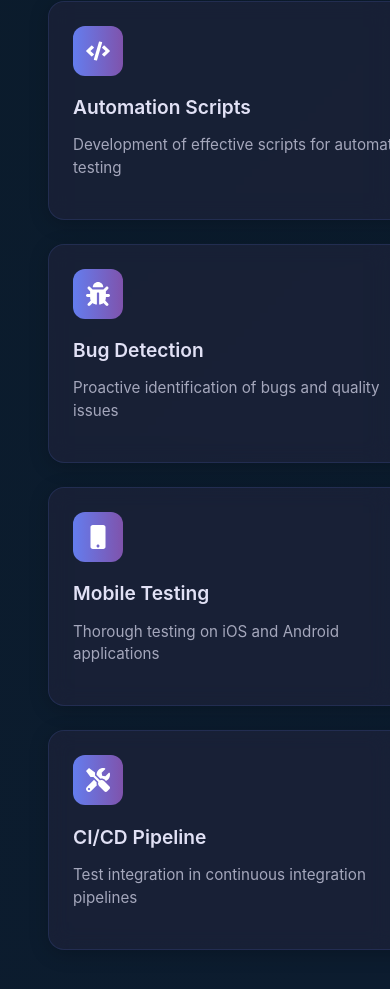
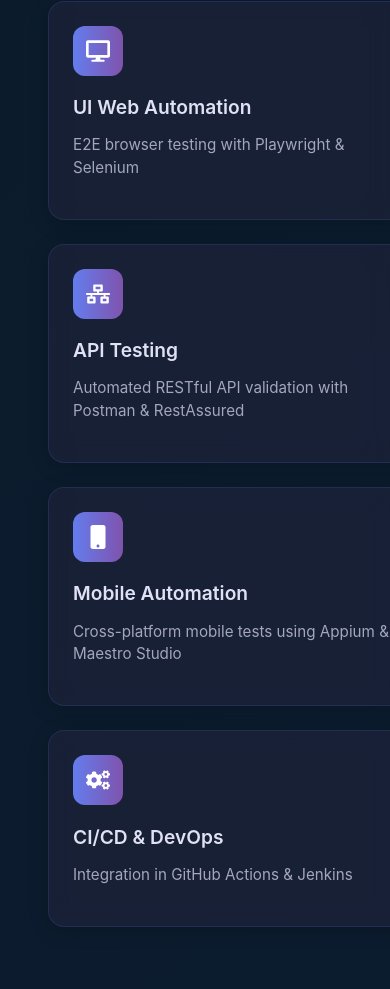
Before and after one commit to kelvinCB/Kelvin-Portafolio, a React (Create React App) app: page / in a window 390 px wide. Shown: the part 1170-2159 px from the top of the page. Built offline with nearby package versions, Linux system fonts and the light colour scheme.

Commit message:
Update AboutMe component: Refine skills section with updated icons, titles, and descriptions for UI, API, Mobile Automation, and CI/CD & DevOps.

```diff
--- a/src/components/AboutMe.js
+++ b/src/components/AboutMe.js
@@ -1,5 +1,5 @@
 import React, { useState, useEffect } from 'react';
-import { FaDownload, FaCode, FaBug, FaMobile, FaTools } from 'react-icons/fa';
+import { FaDownload, FaDesktop, FaNetworkWired, FaMobile, FaCogs } from 'react-icons/fa';
 import '../styles/AboutMe.css';
 
 const AboutMe = ({ id }) => {
@@ -53,26 +53,27 @@ const AboutMe = ({ id }) => {
         </div>
       </div>
 
+            {/* Skills Highlights */}
       <div className="skills-highlights">
           <div className="skill-card">
-            <div className="skill-icon"><FaCode /></div>
-            <h3>Automation Scripts</h3>
-            <p>Development of effective scripts for automated testing</p>
+            <div className="skill-icon"><FaDesktop /></div>
+            <h3>UI Web Automation</h3>
+            <p>E2E browser testing with Playwright & Selenium</p>
           </div>
           <div className="skill-card">
-            <div className="skill-icon"><FaBug /></div>
-            <h3>Bug Detection</h3>
-            <p>Proactive identification of bugs and quality issues</p>
+            <div className="skill-icon"><FaNetworkWired /></div>
+            <h3>API Testing</h3>
+            <p>Automated RESTful API validation with Postman & RestAssured</p>
           </div>
           <div className="skill-card">
             <div className="skill-icon"><FaMobile /></div>
-            <h3>Mobile Testing</h3>
-            <p>Thorough testing on iOS and Android applications</p>
+            <h3>Mobile Automation</h3>
+            <p>Cross-platform mobile tests using Appium & Maestro Studio</p>
           </div>
           <div className="skill-card">
-            <div className="skill-icon"><FaTools /></div>
-            <h3>CI/CD Pipeline</h3>
-            <p>Test integration in continuous integration pipelines</p>
+            <div className="skill-icon"><FaCogs /></div>
+            <h3>CI/CD & DevOps</h3>
+            <p>Integration in GitHub Actions & Jenkins</p>
           </div>
         </div>
     </section>
```
